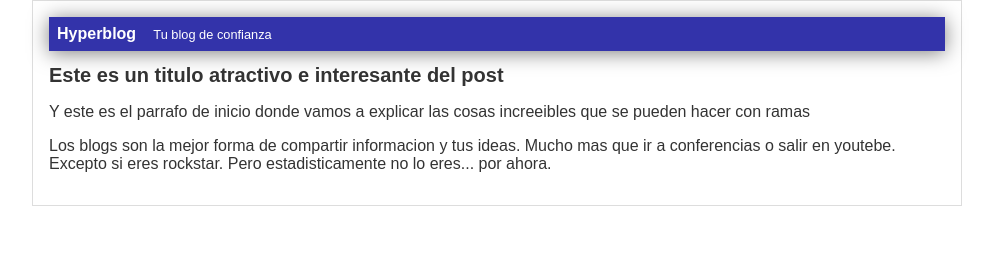
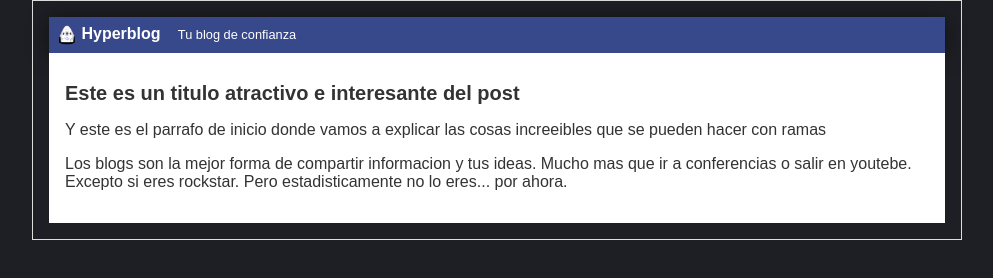
Before and after one commit to ernesto-sinh/hyperblog, a plain HTML site: page index.html in a window 1280 px wide. Shown: the whole page, without its empty margins (143-1136 px from the left). Drawn offline with Linux system fonts and the light colour scheme.

Commit message:
color de fondo, logo nuevo y mejor color de header

```diff
--- a/estilos.css
+++ b/estilos.css
@@ -1,4 +1,5 @@
 body{
+    background: #1e1f24;
     color: #333;
     text-align: center;
     font-family: sans-serif;
@@ -8,12 +9,17 @@ body{
 }
 
 .cabecera{
-    background: #33A;
+    background: #37488b;
     box-shadow: 0px 2px 20px 0px rgba(0, 0, 0, 0.5);
     color: white;
     font-weight: bold;
     margin: 0;
     padding: 0.5em;
+}
+
+.cabecera .logo{
+    width: 20px;
+    vertical-align: middle;
 }
 
 .cabecera .tagline{
@@ -33,3 +39,8 @@ body{
 .container h1{
     font-size: 20px;
 }
+
+.post{
+    background: white;
+    padding: 1em;
+}
--- a/index.html
+++ b/index.html
@@ -10,6 +10,7 @@
 <body>
     <div class="container">
         <div class="cabecera">
+            <img class="logo" src="imagenes/dragon.png" >
             Hyperblog <span class="tagline">Tu blog de confianza</span>
         </div>
         <div class="post">
```
